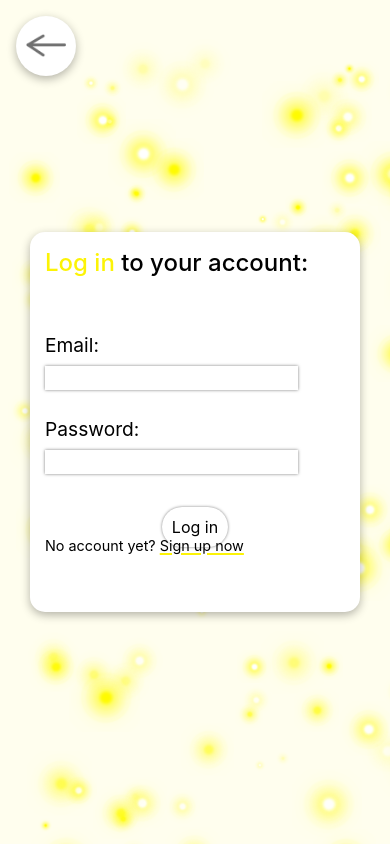
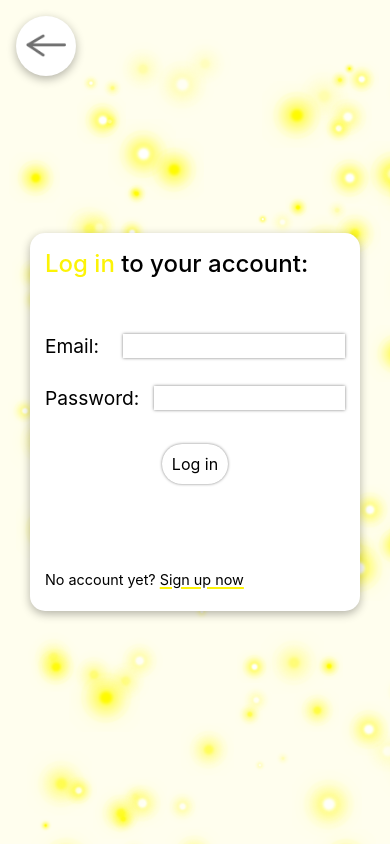
Before and after one commit to biancaraetchi/Portfolio, a React (Create React App) app: page /Portfolio/login in a window 390 px wide. Built offline with nearby package versions, Linux system fonts and the light colour scheme; the HTML template or start-up script is replaced by a standard one.

Commit message:
Finished mobile responsiveness for the available pages

```diff
--- a/src/CartPage.js
+++ b/src/CartPage.js
@@ -15,9 +15,8 @@ const CartPage = (props) => {
             <div className="formBlock">
                 <div className="allCart">
                     <div className="allItems">
-                        <h3>The following items are in your cart:</h3>
-
-                        {props.lamps.map((lamp) => {
+                        {total !== 0 ? <h3>The following items are in your cart:</h3> : <h3>You have no items in your cart.</h3>}
+                        {total !== 0 && props.lamps.map((lamp) => {
                             return (
                                 lamp.items !== 0 && <div className="item" key={lamp.id} >
                                     <div className="image">
@@ -46,7 +45,7 @@ const CartPage = (props) => {
                         </ul>
                         <p>Total to pay: <span className="underline">€{total.toFixed(2)}</span></p>
                         <div className="flex-wrapper">
-                        <Link to="/Portfolio/payment"><button>Proceed to payment</button></Link>
+                        {total !== 0 && <Link to="/Portfolio/payment"><button>Proceed to payment</button></Link>}
                         </div>
                     </div>
                 </div>
--- a/src/Login.css
+++ b/src/Login.css
@@ -18,6 +18,7 @@
   height: auto;
   width: 100vw;
   padding: 50px;
+  padding-bottom: 10px;
   box-shadow: 0 3px 10px rgba(0, 0, 0, 0.3);
   border-radius: 15px;
   background-color: #ffffff;
@@ -42,6 +43,7 @@
 }
 .flexWrapper .formBlock label {
   padding-right: 15px;
+  flex-basis: 100px;
 }
 .flexWrapper .formBlock input {
   width: 30vh;
@@ -50,19 +52,29 @@
   box-shadow: 0px 0px 3px rgba(0, 0, 0, 0.5);
   border: none;
 }
+@media (max-width: 400px) {
+  .flexWrapper .formBlock input {
+    width: 100%;
+  }
+}
 .flexWrapper .formBlock input:focus-visible {
   outline: none;
   box-shadow: 0px 0px 2px rgba(0, 0, 0, 0.1), 0px 0px 5px rgba(252, 243, 6, 0.5);
 }
 .flexWrapper .formBlock .line {
-  display: block;
+  display: flex;
+  align-items: center;
   margin: 20px 0px;
+  flex-basis: 100px;
 }
 .flexWrapper .formBlock .noAccount {
   color: black;
   font-size: 0.9rem;
-  position: absolute;
-  bottom: 50px;
+}
+@media (max-width: 400px) {
+  .flexWrapper .formBlock .noAccount {
+    padding-top: 30px;
+  }
 }
 .flexWrapper .formBlock .noAccount:hover {
   opacity: 0.8;
--- a/src/Login.scss
+++ b/src/Login.scss
@@ -21,6 +21,7 @@
         height: auto;
         width: 100vw;
         padding: 50px;
+        padding-bottom:10px;
         @include shadowPreset;
         border-radius: 15px;
         background-color: map-get($colors, "lightest");
@@ -45,6 +46,7 @@
 
         label {
             padding-right: 15px;
+            flex-basis:100px;
         }
 
         input {
@@ -53,6 +55,9 @@
             font-size: 1rem;
             box-shadow: 0px 0px 3px rgba(0, 0, 0, 0.5);
             border: none;
+            @media(max-width:400px){
+                width:100%;
+            }
 
             &:focus-visible {
                 outline: none;
@@ -63,15 +68,18 @@
         }
 
         .line {
-            display: block;
+            display: flex;
+            align-items: center;
             margin: 20px 0px;
+                flex-basis:100px;
         }
 
         .noAccount {
             color: black;
             font-size: 0.9rem;
-            position: absolute;
-            bottom: 50px;
+            @media (max-width:400px){
+                padding-top:30px;
+            }
 
             &:hover {
                 opacity: 0.8;
```
Also changed, not shown: 1 other file (tests, documents, lock files or other folders).
